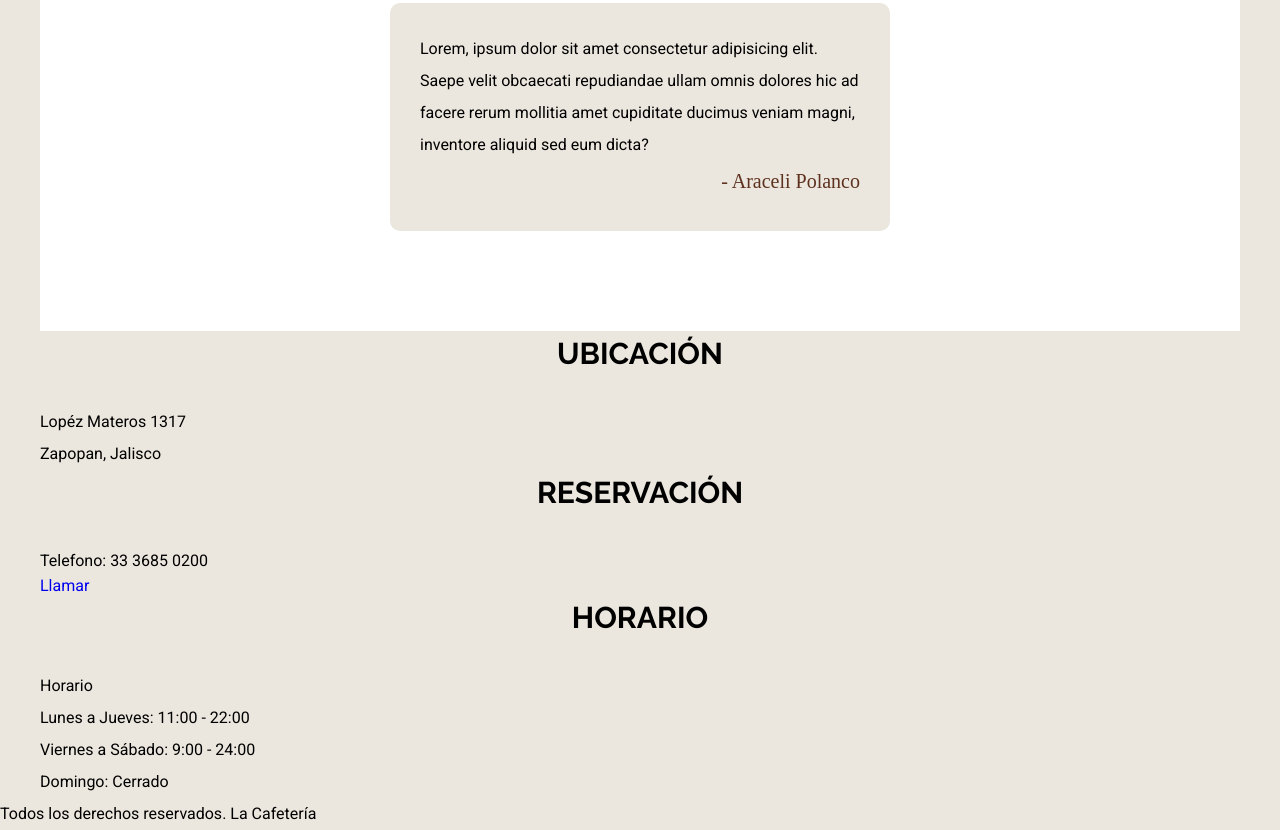
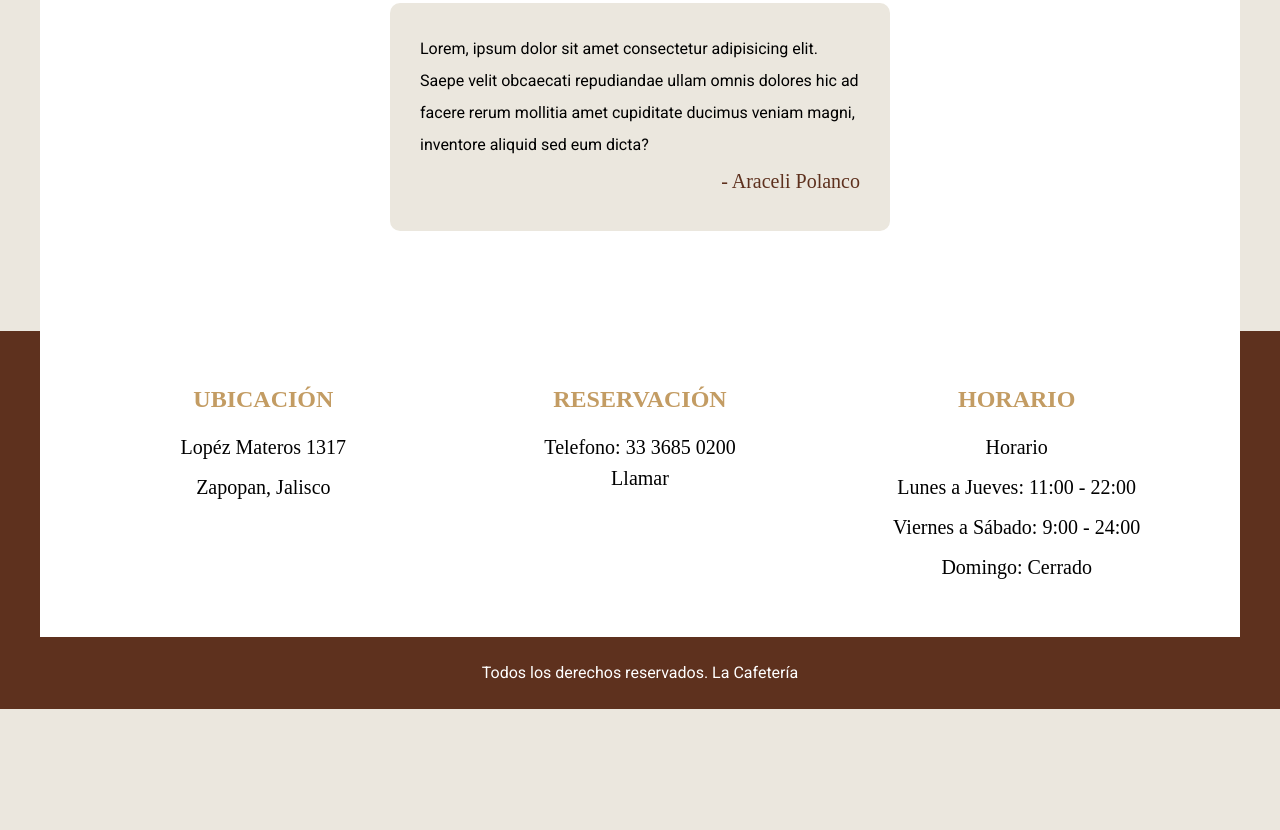
Before and after one commit to Ara-Polanco/la-cafeteria, a website: page index.html in a window 1280 px wide. Shown: the part 4532-5362 px from the top of the page. After the commit the page ends 5241 px from the top, so only its background shows below. Drawn offline with Linux system fonts and the light colour scheme; a web font is replaced by a local one.

Commit message:
Adding: styles to footer

```diff
--- a/assets/scss/app.scss
+++ b/assets/scss/app.scss
@@ -1,3 +1,4 @@
 @use 'base';
 @use 'header';
 @use 'inicio';
+@use 'footer';
--- a/assets/scss/base/_globales.scss
+++ b/assets/scss/base/_globales.scss
@@ -29,6 +29,7 @@ p {
 
 a {
     text-decoration: none;
+    color: v.$negro;
 }
 
 img {
--- /dev/null
+++ b/assets/scss/footer/_footer.scss
@@ -0,0 +1,42 @@
+@use 'base/variables' as v;
+@use 'base/mixins' as m;
+
+.footer {
+    background-color: v.$primario;
+
+
+    .contenido-footer {
+        padding: 5rem;
+
+        @include m.tablet {
+            @include m.grid(3, v.$separacion);
+        }
+    }
+
+    .copyright {
+        text-align: center;
+        color: v.$blanco;
+        padding: 2rem;
+    }
+}
+
+.footer-box {
+    font-family: v.$fuente-cursiva;
+    text-align: center;
+    margin-bottom: v.$separacion;
+
+    h3 {
+        font-family: inherit;
+        margin: 0 0 1rem;
+        font-size: 2.4rem;
+        color: v.$secundario;
+    }
+    p, a {
+        font-size: 2rem;
+    }
+
+    @include m.tablet {
+        margin-bottom: 0;
+    }
+
+}
--- /dev/null
+++ b/assets/scss/footer/_index.scss
@@ -0,0 +1 @@
+@forward 'footer';
--- a/index.html
+++ b/index.html
@@ -190,7 +190,8 @@
     </section>
 
     <footer class="footer">
-        <div class="contenedor footer-contenido">
+        <div class="contenedor contenido-footer bg-blanco" >
+
             <div class="footer-box ubicacion">
                 <h3>Ubicación</h3>
                 <p>Lopéz Materos 1317</p>
```
Also changed, not shown: build/css/app.css.
